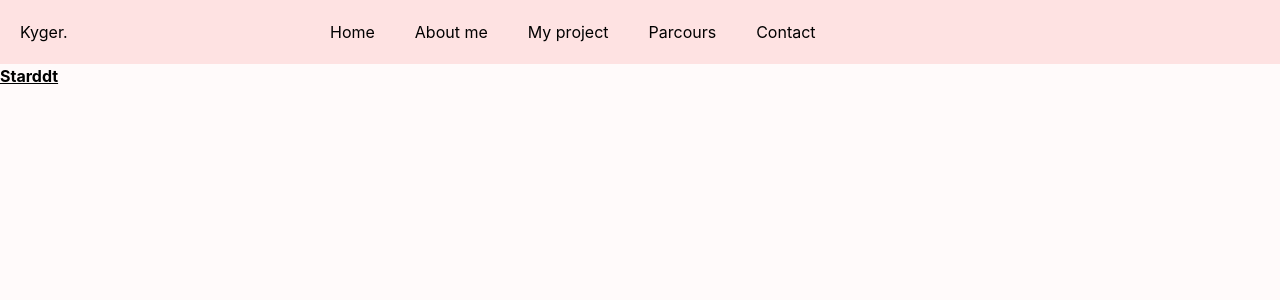
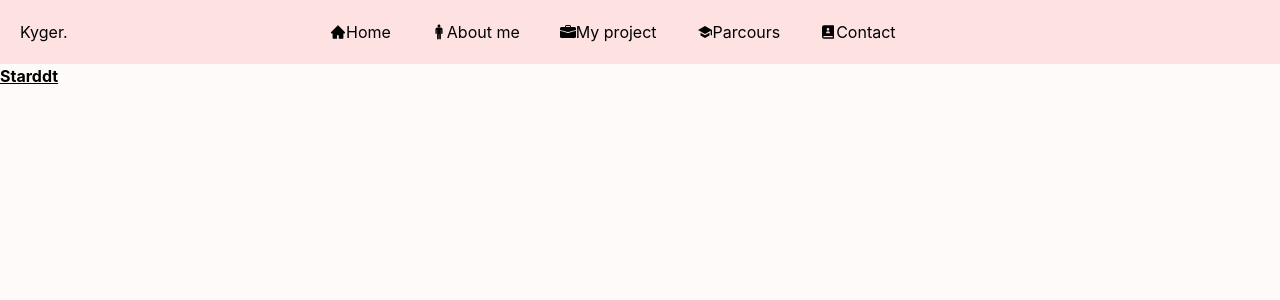
Before and after one commit to KylianGERMAIN/Portfolio, a Next.js app: page / in a window 1280 px wide. Shown: the top 300 px of the page. Built offline with nearby package versions, Linux system fonts and the light colour scheme.

Commit message:
[ADD] icon and react icon

```diff
--- a/components/header/header.tsx
+++ b/components/header/header.tsx
@@ -1,14 +1,19 @@
 import { Popover, Transition } from '@headlessui/react'
 import { Fragment } from 'react'
+import { AiFillHome } from 'react-icons/ai';
+import { IoIosMan, IoMdSchool } from 'react-icons/io';
+import { BsBriefcaseFill } from 'react-icons/bs';
+import { RiContactsBook2Fill } from 'react-icons/ri';
+
 interface Props {
 }
 
 const navigation = [
-  { name: 'Home', href: '/' },
-  { name: 'About me', href: '/' },
-  { name: 'My project', href: '/' },
-  { name: 'Parcours', href: '/' },
-  { name: 'Contact', href: '/' },
+  { name: 'Home', href: '/', icon: <AiFillHome /> },
+  { name: 'About me', href: '/', icon: <IoIosMan /> },
+  { name: 'My project', href: '/', icon: <BsBriefcaseFill /> },
+  { name: 'Parcours', href: '/', icon: <IoMdSchool /> },
+  { name: 'Contact', href: '/', icon: <RiContactsBook2Fill /> },
 ]
 
 const Header = ({ }: Props) => {
@@ -29,11 +34,14 @@ const Header = ({ }: Props) => {
           <div className='w-1/4'>
             <p>Kyger.</p>
           </div>
-          <div className='w-3/4 space-x-10'>
-            {navigation.map((item) => (
-              <a className='text-black ' href={item.href} key={item.name}>
-                {item.name}
-              </a>
+          <div className='w-3/4 space-x-10 flex'>
+            {navigation.map((item, i) => (
+              <div className='flex items-center' key={i}>
+                {item.icon}
+                <a className='text-black ' href={item.href}>
+                  {item.name}
+                </a>
+              </div>
             ))}
           </div>
         </div>
```
